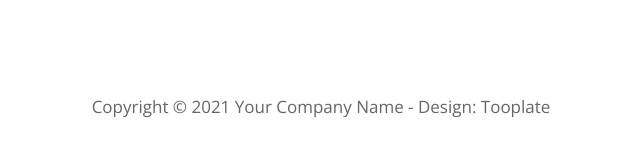
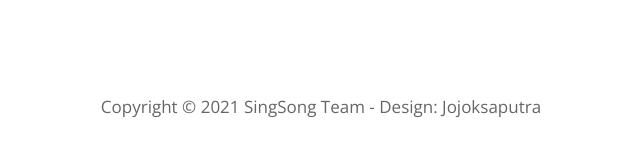
Before and after one commit to jojosaputra/jojosaputra.github.io, a plain HTML site: page index.html in a window 1280 px wide. Shown: the part 3341-3497 px from the top of the page, 319-959 px from the left. Drawn offline with nearby package versions, Linux system fonts and the light colour scheme.

Commit message:
Update index.html

```diff
--- a/index.html
+++ b/index.html
@@ -250,9 +250,9 @@ http://www.tooplate.com/view/2101-insertion
       </div>
       <footer class="row">
         <div class="col-xl-12">
-          <p class="text-center p-4">Copyright &copy; <span class="tm-current-year">2018</span> Your Company Name
+          <p class="text-center p-4">Copyright &copy; <span class="tm-current-year">2018</span> SingSong Team
 
-          - Design:  Tooplate</p>
+          - Design:  Jojoksaputra</p>
         </div>
       </footer>
     </div> <!-- .container -->
```
